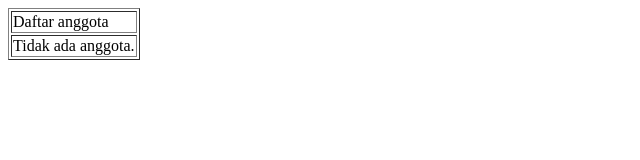
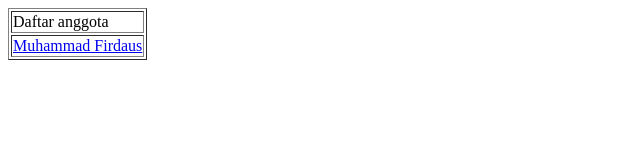
Before and after one commit to MuhammadFirdaus210/INF206-2023-A-JunkExchange, a plain HTML site: page index.html in a window 1280 px wide. Shown: the whole page, without its empty margins (0-640 px from the left). Drawn offline with Linux system fonts and the light colour scheme.

Commit message:
Update index.html

```diff
--- a/index.html
+++ b/index.html
@@ -6,7 +6,7 @@
   <body>
     <table border=”0”>
       <tr><td>Daftar anggota</td></tr>
-      <tr><td>Tidak ada anggota.</td></tr>
+      <tr><td><a href = "21081070100075.html">Muhammad Firdaus</a></td></tr>
     </table>
   </body>
 </html>
```
